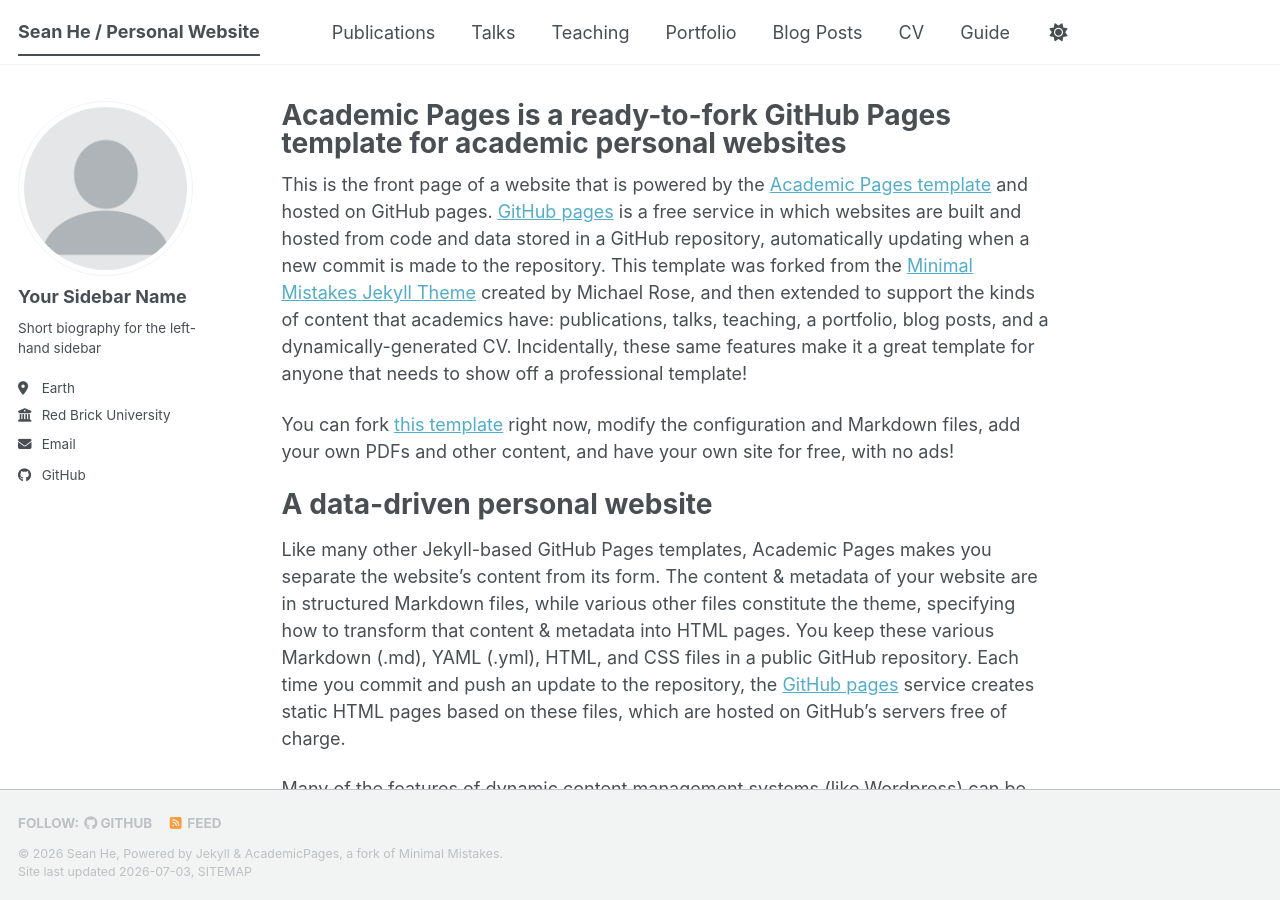
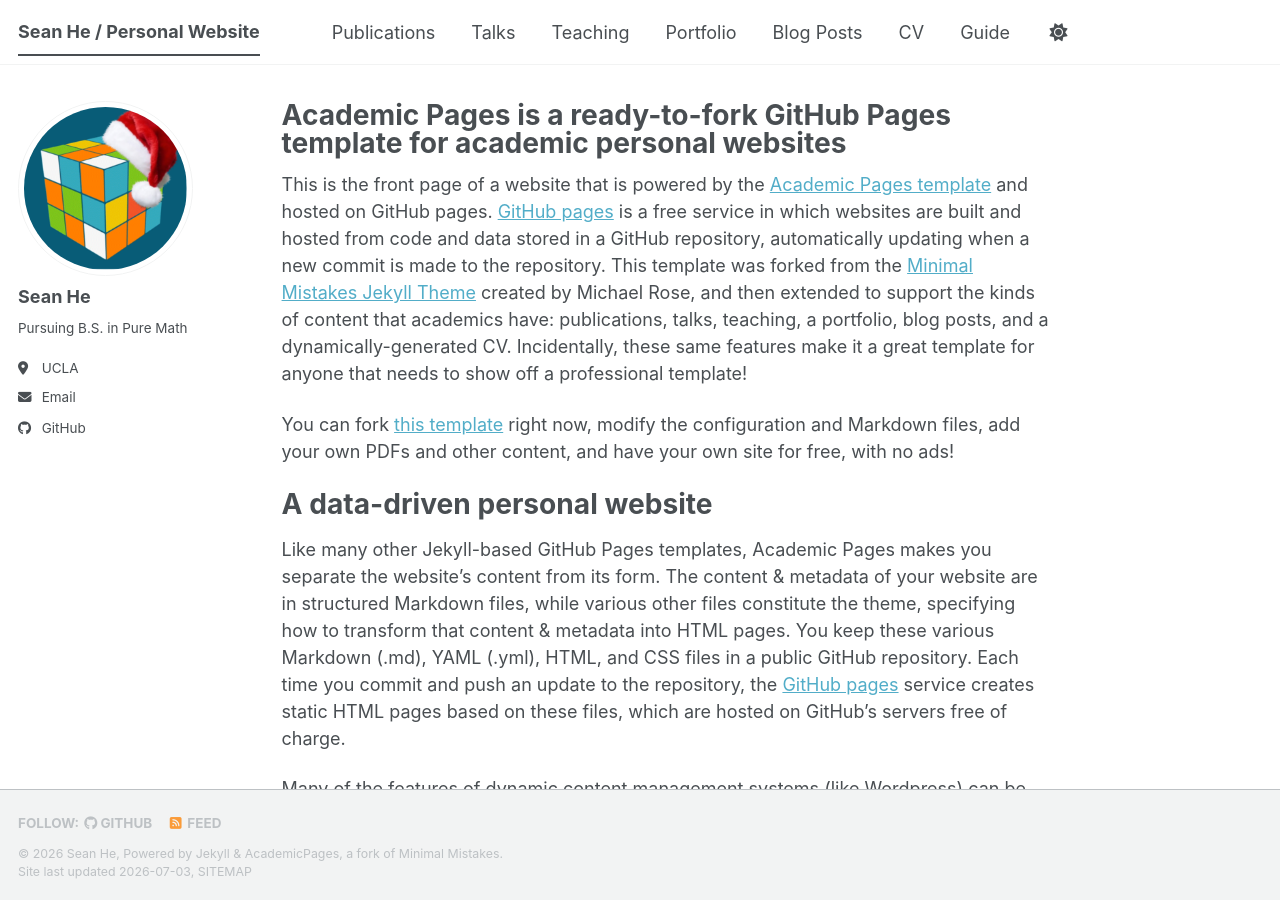
Before and after one commit to mathmaniac88/mathmaniac88.github.io, a Jekyll site: the page built from _pages/about.md, in a window 1280 px wide and 900 px high. Built offline with Jekyll 4.4.1, drawn with Linux system fonts in a browser that asks for light colours; a style sheet for code colours, icons or effects is not loaded.

Commit message:
Update _config.yml

```diff
--- a/_config.yml
+++ b/_config.yml
@@ -23,14 +23,14 @@
 #               Additional customization can be done by editing /_includes/author-profile.html
 author:
   # Biographic information
-  avatar           : "profile.png"
-  name             : "Your Sidebar Name"
+  avatar           : "fstivcub.png"
+  name             : "Sean He"
   pronouns         : # example: "she/her"
-  bio              : "Short biography for the left-hand sidebar"
-  location         : "Earth"
-  employer         : "Red Brick University"
+  bio              : "Pursuing B.S. in Pure Math"
+  location         : "UCLA"
+  employer         : # "Red Brick University"
   uri              : # URL
-  email            : "none@example.org"
+  email            : "seanhe@ucla.edu"
 
   # Academic websites
   academia         : # URL
```
